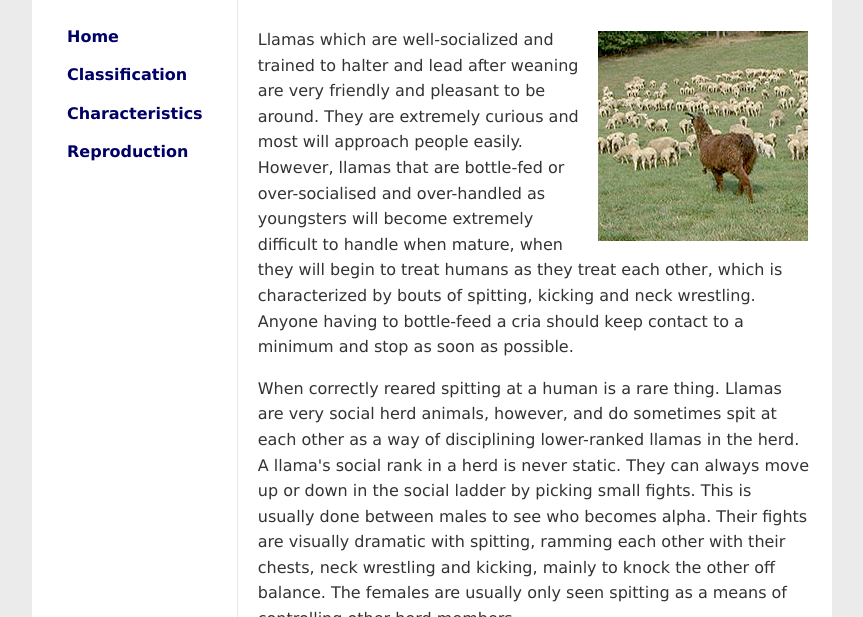
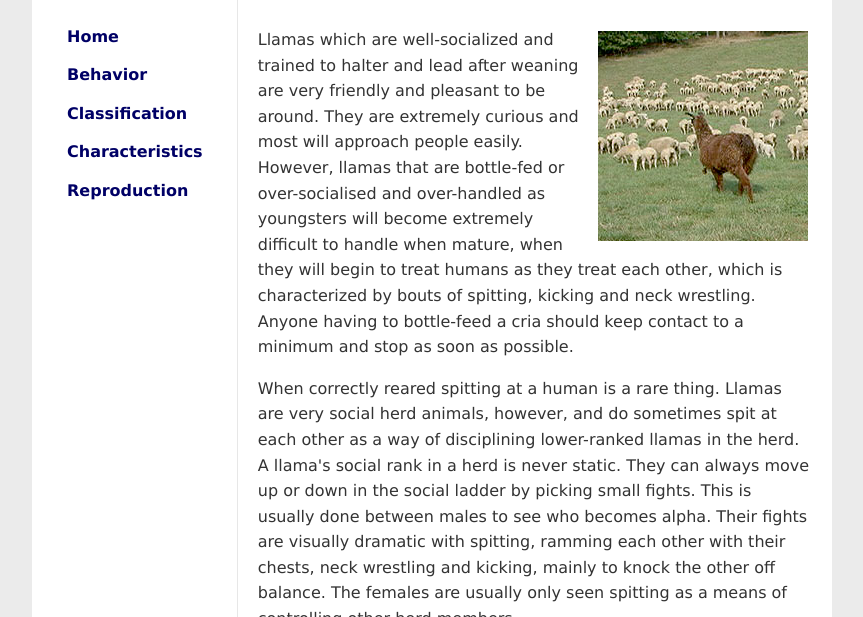
Before and after one commit to c-m-code/Llamas, a plain HTML site: page behavior.html in a window 1280 px wide. Shown: the part 183-800 px from the top of the page, without its empty margins (208-1071 px from the left). Drawn offline with nearby package versions, Linux system fonts and the light colour scheme.

Commit message:
updated navigation

```diff
--- a/behavior.html
+++ b/behavior.html
@@ -23,6 +23,7 @@
     <nav>
       <ul>
         <li><a href="index.html">Home</a></li>
+        <li><a ref="behavior.html">Behavior</a></li>
         <li><a href="classification.html">Classification</a></li>
         <li><a href="characteristics.html">Characteristics</a></li>
         <li><a href="reproduction.html">Reproduction</a></li>
```
Also changed, not shown: characteristics.html (+1 -0 lines), classification.html (+1 -0 lines), index.html (+1 -0 lines), reproduction.html (+1 -0 lines).
